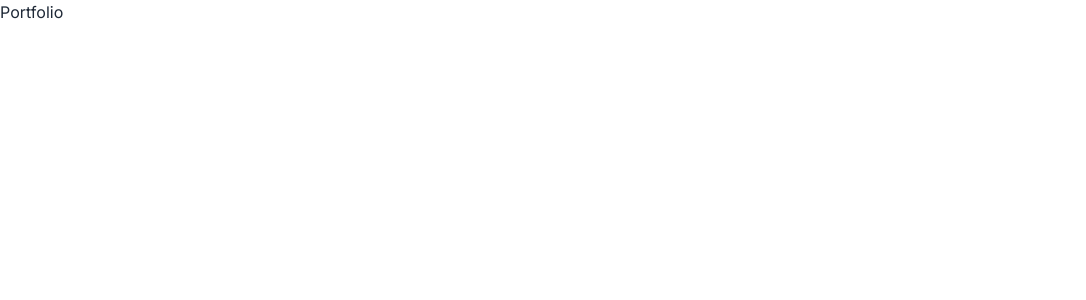
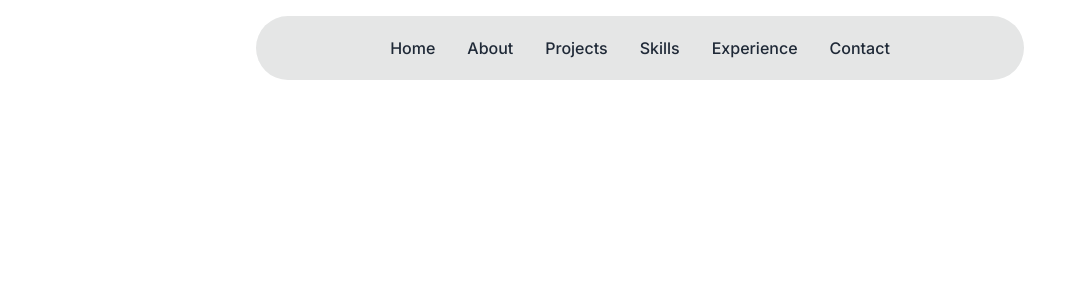
Before and after one commit to Umme-hanii/portfolio, a Next.js app: page / in a window 1280 px wide. Shown: the top 300 px of the page, without its empty margins (0-1086 px from the left). Built offline with nearby package versions, Linux system fonts and the light colour scheme.

Commit message:
Header or Navbar component

```diff
--- a/app/layout.tsx
+++ b/app/layout.tsx
@@ -1,22 +1,27 @@
-import type { Metadata } from 'next'
-import { Inter } from 'next/font/google'
-import './globals.css'
+import type { Metadata } from "next";
+import { Inter } from "next/font/google";
+import "./globals.css";
+import Header from "@/components/header";
 
-const inter = Inter({ subsets: ['latin'] })
+const inter = Inter({ subsets: ["latin"] });
 
 export const metadata: Metadata = {
-  title: 'Umme Hani | Portfolio',
-  description: 'My Portfolio website showcasing my personal and professional skills ',
-}
+  title: "Umme Hani | Portfolio",
+  description:
+    "My Portfolio website showcasing my personal and professional skills ",
+};
 
 export default function RootLayout({
   children,
 }: {
-  children: React.ReactNode
+  children: React.ReactNode;
 }) {
   return (
     <html lang="en">
-      <body className={inter.className}>{children}</body>
+      <body className={inter.className}>
+        <Header></Header>
+        {children}
+      </body>
     </html>
-  )
+  );
 }
--- a/app/page.tsx
+++ b/app/page.tsx
@@ -1,7 +1,3 @@
 export default function Home() {
-  return (
-    <main className="">
-      <h1>Portfolio</h1>
-    </main>
-  )
+  return <main className=""></main>;
 }
--- /dev/null
+++ b/components/header.tsx
@@ -0,0 +1,24 @@
+"use client";
+
+import { links } from "@/lib/data";
+import Link from "next/link";
+
+const Header = () => {
+  return (
+    <header className="max-w-screen-md lg:rounded-full lg:mx-auto relative">
+      <nav className="navbar bg-base-300 flex justify-center items-center absolute lg:top-4 lg:rounded-full">
+        <ul className="flex flex-col gap-2  font-medium md:flex-row md:justify-center md:items-center md:gap-8">
+          {links.map((link) => {
+            return (
+              <li key={link.hash} className="hover:text-neutral-200">
+                <Link href={link.hash}>{link.name}</Link>
+              </li>
+            );
+          })}
+        </ul>
+      </nav>
+    </header>
+  );
+};
+
+export default Header;
```
